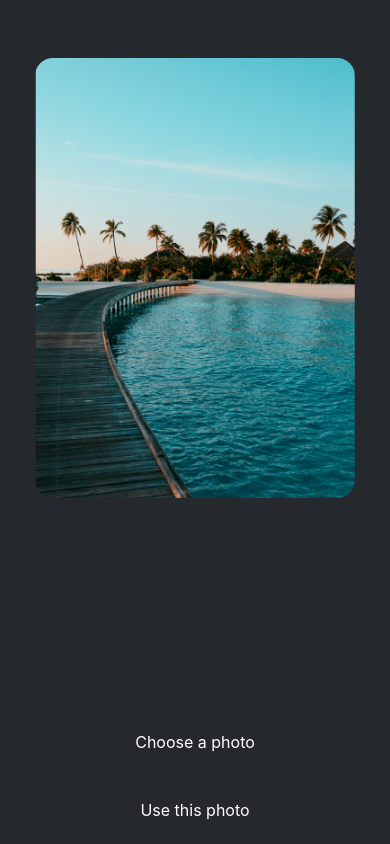
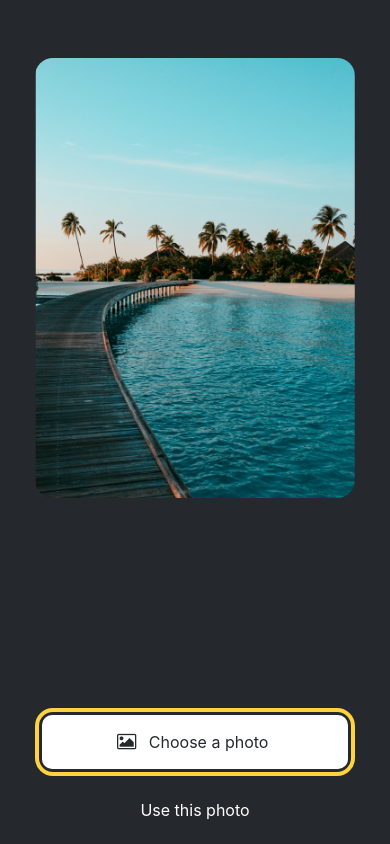
Before and after one commit to LeonardoRubuz/StickerSmash, a React Native app: screen / in a window 390 px wide. Built offline with nearby package versions, Linux system fonts and the light colour scheme.

Commit message:
feat (button) : add styles for primary button

```diff
--- a/App.js
+++ b/App.js
@@ -14,7 +14,7 @@ export default function App() {
         <ImageViewer placeholderImageSource={PlaceHolderImage} />
       </View>
       <View style>
-        <Button label="Choose a photo" />
+        <Button label="Choose a photo" theme="primary"/>
         <Button label="Use this photo" />
       </View>
       <StatusBar style="auto" />
--- a/components/Button.js
+++ b/components/Button.js
@@ -1,6 +1,25 @@
 import { Pressable, StyleSheet, Text, View } from "react-native";
+import { FontAwesome } from "@expo/vector-icons"
 
-function Button({label}) {
+function Button({label, theme}) {
+    if (theme === "primary") {
+        return (
+            <View style={[styles.buttonContainer, styles.primaryStyle]}>
+                <Pressable style={[styles.button, {backgroundColor : "#fff"}]}
+                    onPress={
+                    () => alert('You pressed a button')
+                }>
+                    <FontAwesome
+                        name="picture-o"
+                        size={18}
+                        color="#25292e"
+                        style={styles.buttonIcon} />
+                    <Text style={[styles.buttonLabel, {color:"#25292e"}]}> {label} </Text>
+                </Pressable>
+            </View>
+         );
+    }
+
     return (
         <View style={styles.buttonContainer}>
             <Pressable style={styles.button} onPress={
@@ -35,6 +54,11 @@ const styles = StyleSheet.create({
     buttonLabel : {
         color : "#fff",
         fontSize : 16
+    },
+    primaryStyle : {
+        borderWidth : 4,
+        borderColor : "#ffd33d",
+        borderRadius : 18,
     }
 })
 
--- a/package.json
+++ b/package.json
@@ -15,7 +15,8 @@
     "react-native": "0.73.5",
     "react-dom": "18.2.0",
     "react-native-web": "~0.19.6",
-    "@expo/metro-runtime": "~3.1.3"
+    "@expo/metro-runtime": "~3.1.3",
+    "@expo/vector-icons": "^14.0.0"
   },
   "devDependencies": {
     "@babel/core": "^7.20.0"
```
Also changed, not shown: 1 other file (tests, documents, lock files or other folders).
